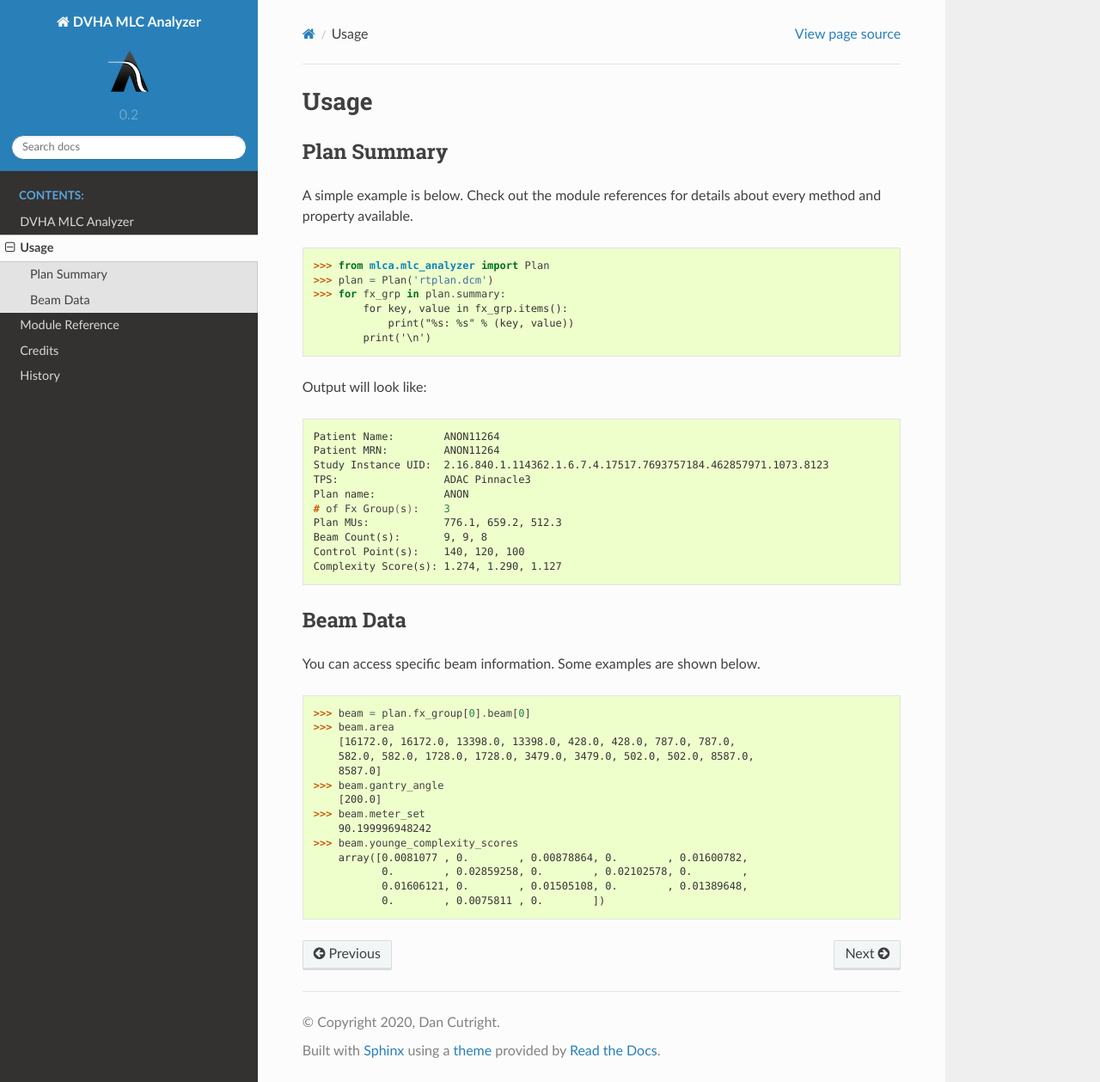
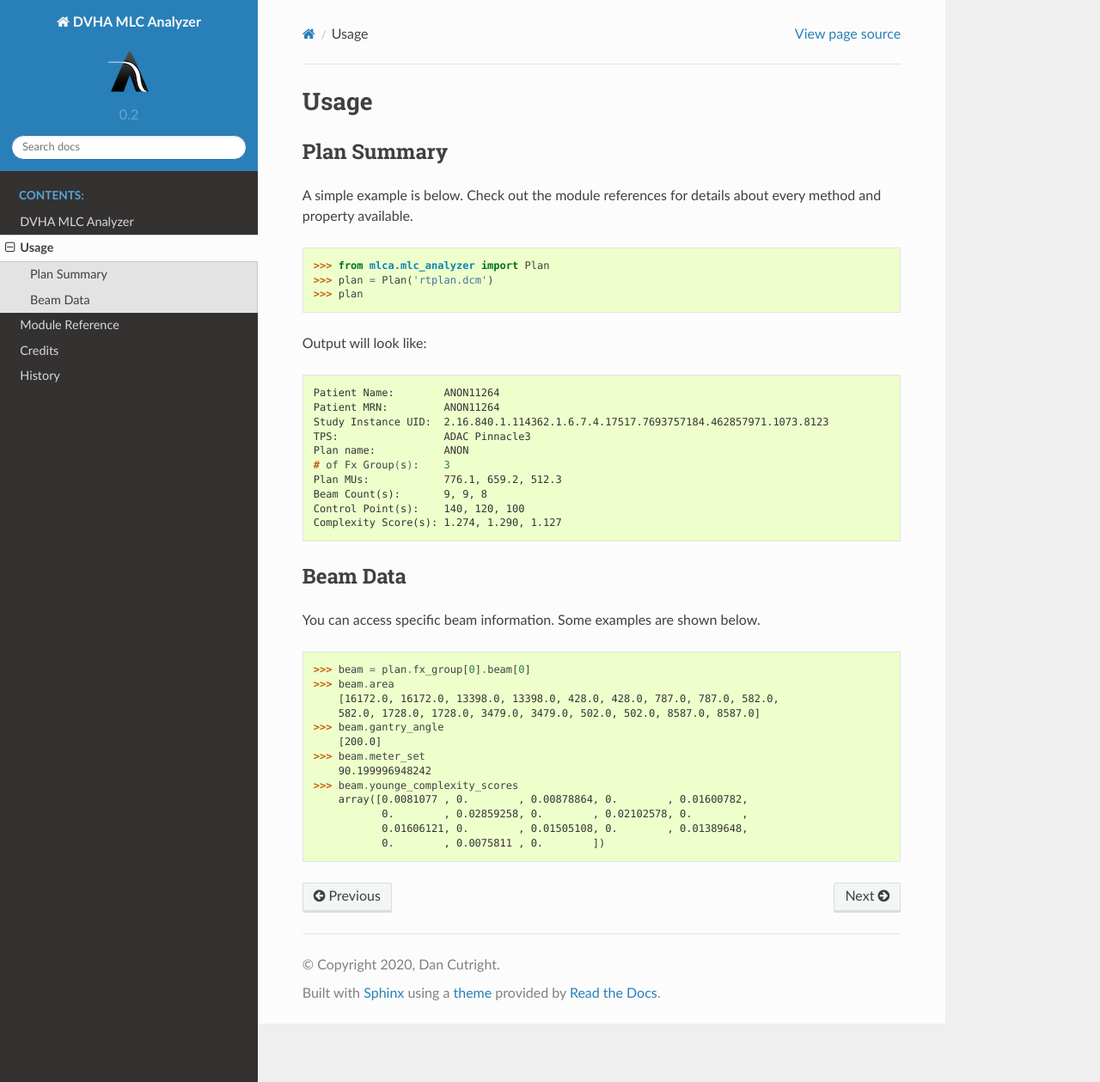
Before and after one commit to cutright/DVHA-MLCA, a Sphinx documentation site: the page built from docs/source/usage.rst, in a window 1280 px wide and 1259 px high. Shown: the whole window at 86% size. Built offline with Sphinx 7.4.7 and the Read the Docs theme 2.0.0, drawn with Linux system fonts in a browser that asks for light colours.

Commit message:
plan summary correction

```diff
--- a/docs/source/usage.rst
+++ b/docs/source/usage.rst
@@ -12,10 +12,7 @@ every method and property available.
 
     >>> from mlca.mlc_analyzer import Plan
     >>> plan = Plan('rtplan.dcm')
-    >>> for fx_grp in plan.summary:
-            for key, value in fx_grp.items():
-                print("%s: %s" % (key, value))
-            print('\n')
+    >>> plan
 
 
 Output will look like:
@@ -42,9 +39,8 @@ You can access specific beam information. Some examples are shown below.
 
     >>> beam = plan.fx_group[0].beam[0]
     >>> beam.area
-        [16172.0, 16172.0, 13398.0, 13398.0, 428.0, 428.0, 787.0, 787.0,
-        582.0, 582.0, 1728.0, 1728.0, 3479.0, 3479.0, 502.0, 502.0, 8587.0,
-        8587.0]
+        [16172.0, 16172.0, 13398.0, 13398.0, 428.0, 428.0, 787.0, 787.0, 582.0,
+        582.0, 1728.0, 1728.0, 3479.0, 3479.0, 502.0, 502.0, 8587.0, 8587.0]
     >>> beam.gantry_angle
         [200.0]
     >>> beam.meter_set
```
